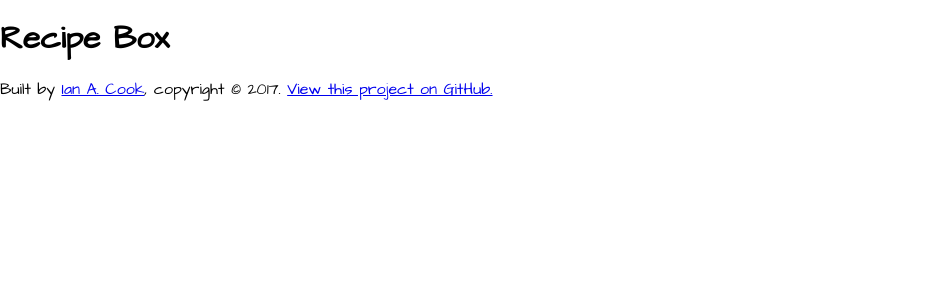
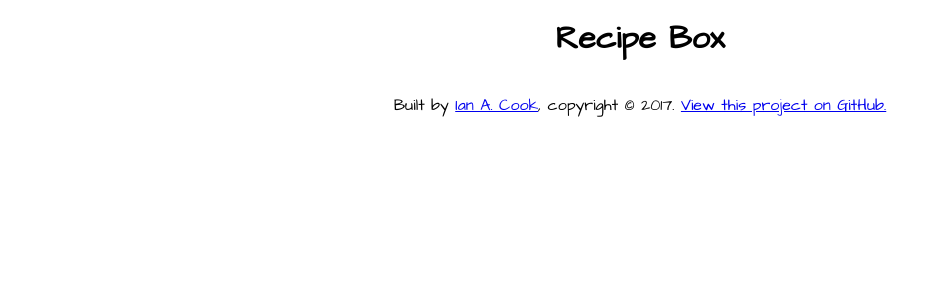
Before and after one commit to nai888/freeCodeCamp, a React (Create React App) app in the folder 13-Recipe-Box/: page / in a window 1280 px wide. Shown: the top 300 px of the page, without its empty margins (0-950 px from the left). Built offline with nearby package versions, Linux system fonts and the light colour scheme.

Commit message:
Minor basic styling

```diff
--- a/13-Recipe-Box/src/index.css
+++ b/13-Recipe-Box/src/index.css
@@ -1,4 +1,13 @@
 body {
-  font-family: "Architects Daughter", cursive; }
+  font-family: "Architects Daughter", cursive;
+}
+
+header, footer {
+  text-align: center;
+}
+
+main {
+  display: flex;
+}
 
 /*# sourceMappingURL=index.css.map */
--- a/13-Recipe-Box/src/index.sass
+++ b/13-Recipe-Box/src/index.sass
@@ -2,3 +2,9 @@
 
 body
   font-family: $font
+
+header, footer
+  text-align: center
+
+main
+  display: flex
```
Also changed, not shown: 1 other file (tests, documents, lock files or other folders).
